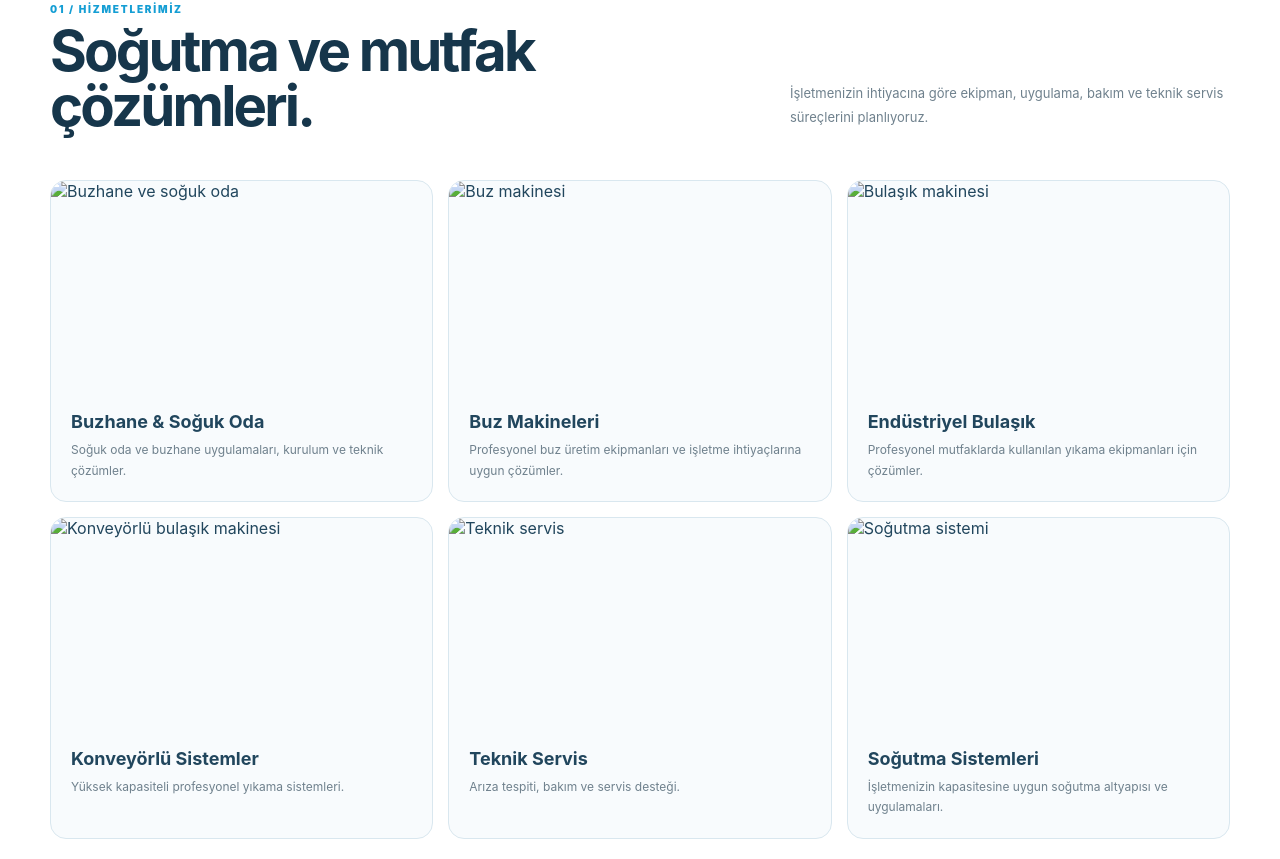
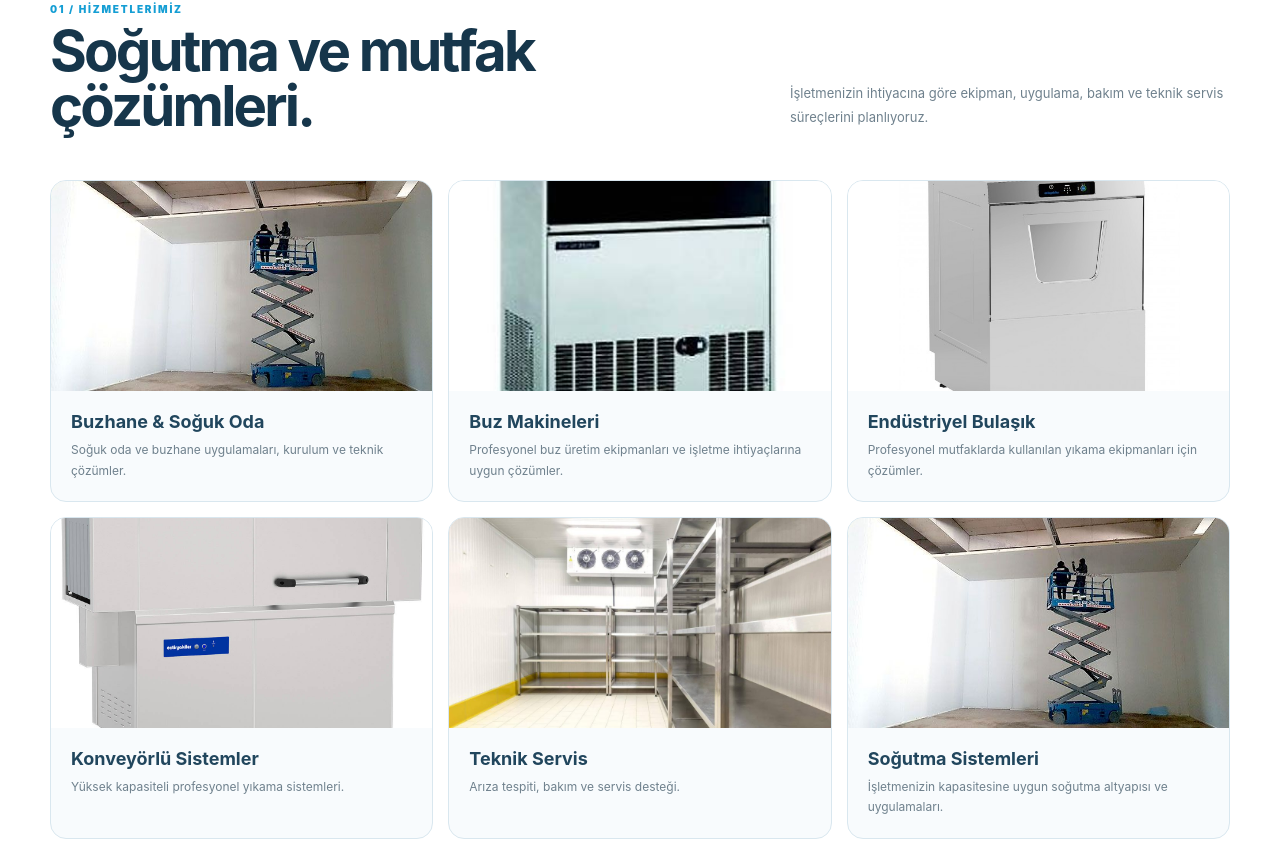
Before and after one commit to ilkm4860-web/istanbul-sogutma, a website: page index.html in a window 1280 px wide. Shown: the part 861-1720 px from the top of the page. Drawn offline with Linux system fonts and the light colour scheme; files whose address does not match are found by name.

Commit message:
Update index.html

```diff
--- a/index.html
+++ b/index.html
@@ -199,12 +199,12 @@ footer{padding:26px 0;background:#0d2a3d;color:#94aab6;font-size:9px}
       <p>İşletmenizin ihtiyacına göre ekipman, uygulama, bakım ve teknik servis süreçlerini planlıyoruz.</p>
     </div>
     <div class="cards">
-      <article class="card"><img src="assets/buzhane-yapimi.jpg" alt="Buzhane ve soğuk oda"><div class="card-body"><h3>Buzhane & Soğuk Oda</h3><p>Soğuk oda ve buzhane uygulamaları, kurulum ve teknik çözümler.</p></div></article>
-      <article class="card"><img src="assets/buz-makinesi.jpg" alt="Buz makinesi"><div class="card-body"><h3>Buz Makineleri</h3><p>Profesyonel buz üretim ekipmanları ve işletme ihtiyaçlarına uygun çözümler.</p></div></article>
-      <article class="card"><img src="assets/bulasik-makinesi.jpg" alt="Bulaşık makinesi"><div class="card-body"><h3>Endüstriyel Bulaşık</h3><p>Profesyonel mutfaklarda kullanılan yıkama ekipmanları için çözümler.</p></div></article>
-      <article class="card"><img src="assets/konveyor-bulasik.jpg" alt="Konveyörlü bulaşık makinesi"><div class="card-body"><h3>Konveyörlü Sistemler</h3><p>Yüksek kapasiteli profesyonel yıkama sistemleri.</p></div></article>
-      <article class="card"><img src="assets/buzhane-servisi.jpg" alt="Teknik servis"><div class="card-body"><h3>Teknik Servis</h3><p>Arıza tespiti, bakım ve servis desteği.</p></div></article>
-      <article class="card"><img src="assets/buzhane-yapimi.jpg" alt="Soğutma sistemi"><div class="card-body"><h3>Soğutma Sistemleri</h3><p>İşletmenizin kapasitesine uygun soğutma altyapısı ve uygulamaları.</p></div></article>
+      <article class="card"><img src="buzhane-yapimi.jpg" alt="Buzhane ve soğuk oda"><div class="card-body"><h3>Buzhane & Soğuk Oda</h3><p>Soğuk oda ve buzhane uygulamaları, kurulum ve teknik çözümler.</p></div></article>
+      <article class="card"><img src="buz-makinesi.jpg" alt="Buz makinesi"><div class="card-body"><h3>Buz Makineleri</h3><p>Profesyonel buz üretim ekipmanları ve işletme ihtiyaçlarına uygun çözümler.</p></div></article>
+      <article class="card"><img src="bulasik-makinesi.jpg" alt="Bulaşık makinesi"><div class="card-body"><h3>Endüstriyel Bulaşık</h3><p>Profesyonel mutfaklarda kullanılan yıkama ekipmanları için çözümler.</p></div></article>
+      <article class="card"><img src="konveyor-bulasik.jpg" alt="Konveyörlü bulaşık makinesi"><div class="card-body"><h3>Konveyörlü Sistemler</h3><p>Yüksek kapasiteli profesyonel yıkama sistemleri.</p></div></article>
+      <article class="card"><img src="buzhane-servisi.jpg" alt="Teknik servis"><div class="card-body"><h3>Teknik Servis</h3><p>Arıza tespiti, bakım ve servis desteği.</p></div></article>
+      <article class="card"><img src="buzhane-yapimi.jpg" alt="Soğutma sistemi"><div class="card-body"><h3>Soğutma Sistemleri</h3><p>İşletmenizin kapasitesine uygun soğutma altyapısı ve uygulamaları.</p></div></article>
     </div>
   </div>
 </section>
@@ -239,17 +239,17 @@ footer{padding:26px 0;background:#0d2a3d;color:#94aab6;font-size:9px}
 
     <div class="photo-marquee">
       <div class="photo-track">
-        <div class="photo-item"><img src="assets/buzhane-servisi.jpg" alt="Buzhane servisi"></div>
-        <div class="photo-item"><img src="assets/buzhane-yapimi.jpg" alt="Buzhane yapımı"></div>
-        <div class="photo-item"><img src="assets/buz-makinesi.jpg" alt="Buz makinesi"></div>
-        <div class="photo-item"><img src="assets/bulasik-makinesi.jpg" alt="Endüstriyel bulaşık makinesi"></div>
-        <div class="photo-item"><img src="assets/konveyor-bulasik.jpg" alt="Konveyörlü bulaşık makinesi"></div>
+        <div class="photo-item"><img src="buzhane-servisi.jpg" alt="Buzhane servisi"></div>
+        <div class="photo-item"><img src="buzhane-yapimi.jpg" alt="Buzhane yapımı"></div>
+        <div class="photo-item"><img src="buz-makinesi.jpg" alt="Buz makinesi"></div>
+        <div class="photo-item"><img src="bulasik-makinesi.jpg" alt="Endüstriyel bulaşık makinesi"></div>
+        <div class="photo-item"><img src="konveyor-bulasik.jpg" alt="Konveyörlü bulaşık makinesi"></div>
 
-        <div class="photo-item"><img src="assets/buzhane-servisi.jpg" alt="Buzhane servisi"></div>
-        <div class="photo-item"><img src="assets/buzhane-yapimi.jpg" alt="Buzhane yapımı"></div>
-        <div class="photo-item"><img src="assets/buz-makinesi.jpg" alt="Buz makinesi"></div>
-        <div class="photo-item"><img src="assets/bulasik-makinesi.jpg" alt="Endüstriyel bulaşık makinesi"></div>
-        <div class="photo-item"><img src="assets/konveyor-bulasik.jpg" alt="Konveyörlü bulaşık makinesi"></div>
+        <div class="photo-item"><img src="buzhane-servisi.jpg" alt="Buzhane servisi"></div>
+        <div class="photo-item"><img src="buzhane-yapimi.jpg" alt="Buzhane yapımı"></div>
+        <div class="photo-item"><img src="buz-makinesi.jpg" alt="Buz makinesi"></div>
+        <div class="photo-item"><img src="bulasik-makinesi.jpg" alt="Endüstriyel bulaşık makinesi"></div>
+        <div class="photo-item"><img src="konveyor-bulasik.jpg" alt="Konveyörlü bulaşık makinesi"></div>
       </div>
     </div>
   </div>
```
